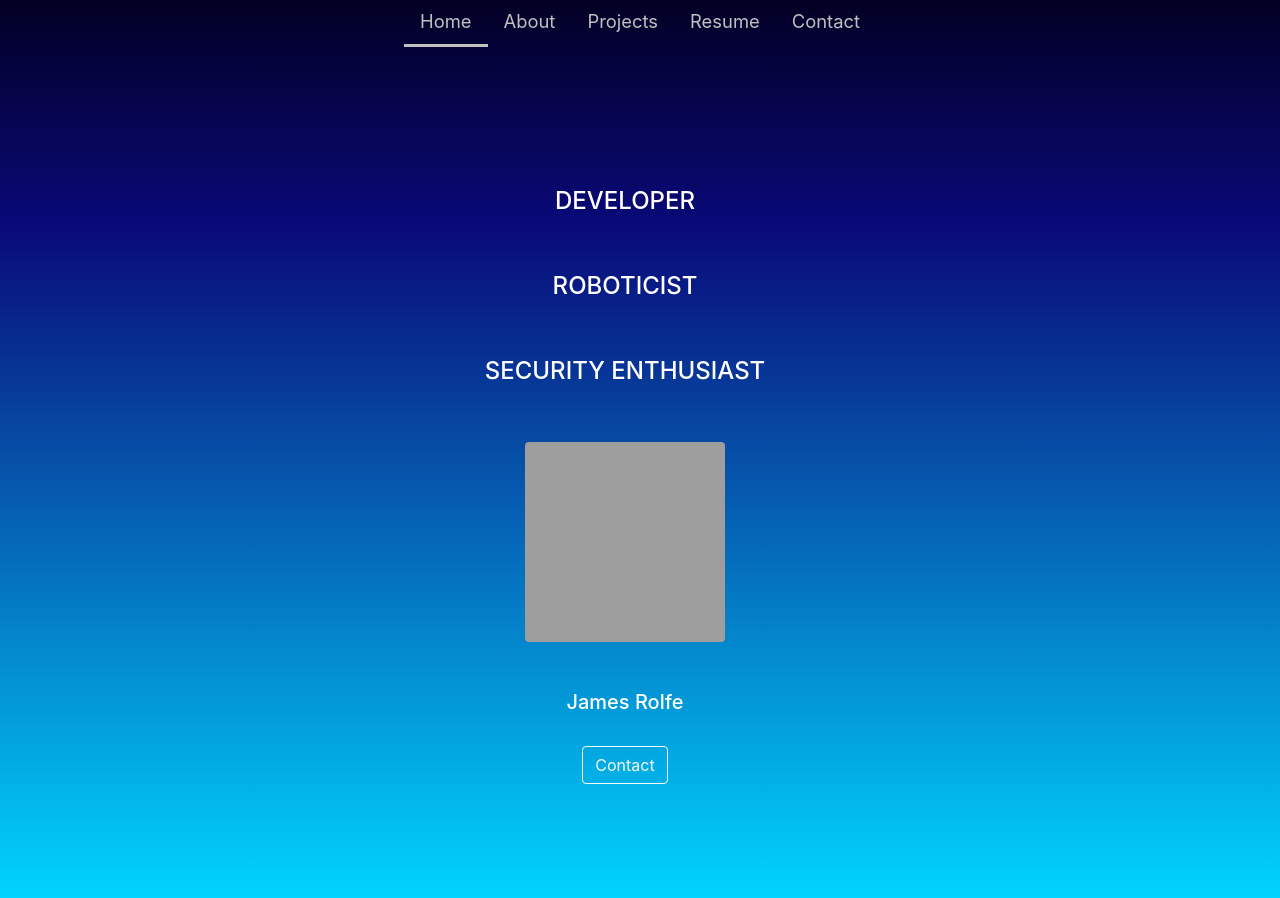
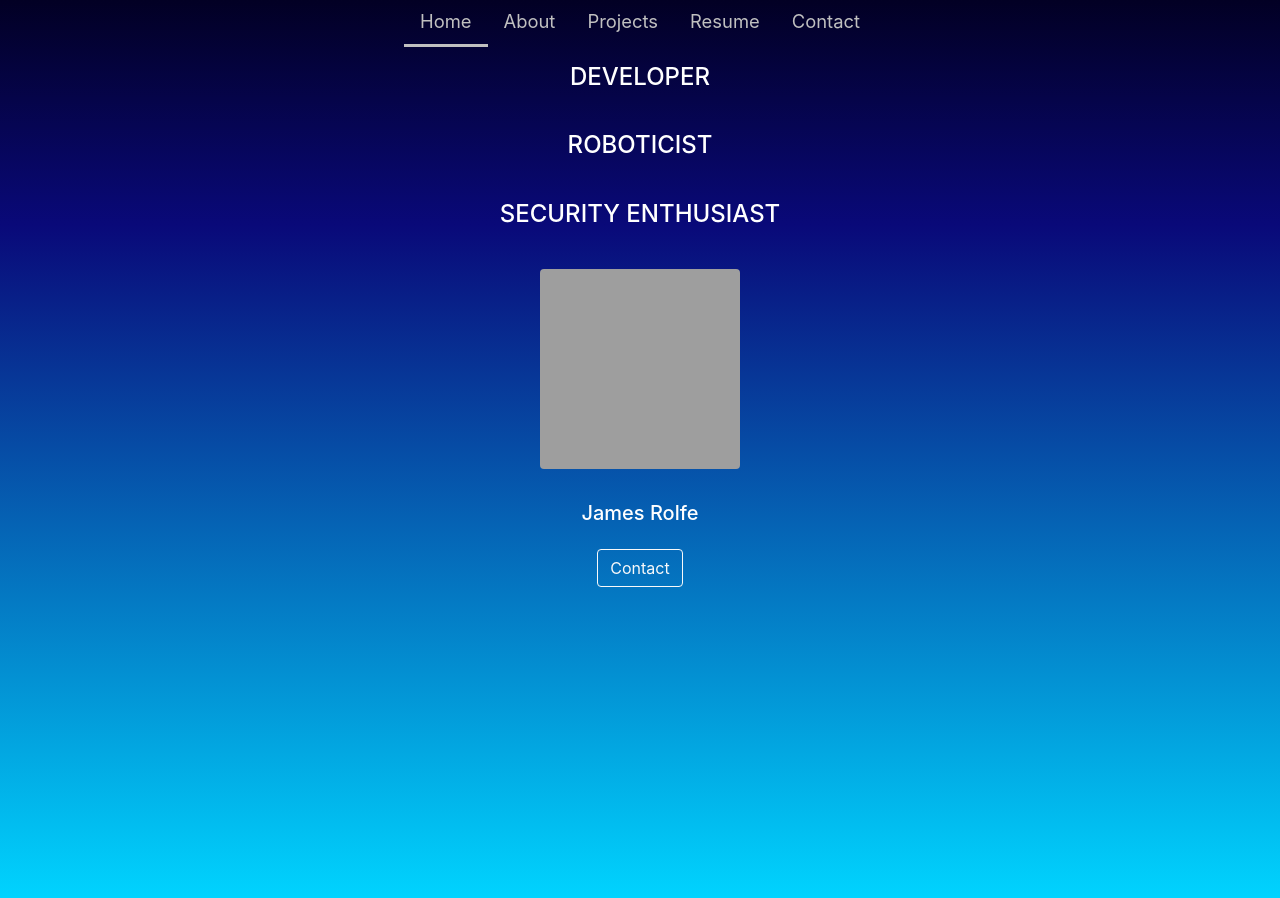
Before and after one commit to Jnrolfe/jnrolfe.github.io, a Jekyll site: the page built from index.html, in a window 1280 px wide. Built offline with Jekyll 4.4.1, drawn with Linux system fonts in a browser that asks for light colours; grey boxes are pictures that could not be loaded.

Commit message:
fix index page spacing

```diff
--- a/index.html
+++ b/index.html
@@ -2,21 +2,21 @@
 layout: default
 title: James Rolfe
 ---
-<div class="h-100 w-100 row align-items-center">
+<div class="container bg-transparent">
   <div class="col w-100 align-items-center">
-    <div class="row p-4 justify-content-center">
+    <div class="row p-3 justify-content-center">
       <h4 class="white-text">DEVELOPER</h4>
     </div>
-    <div class="row p-4 justify-content-center">
+    <div class="row p-3 justify-content-center">
       <h4 class="white-text">ROBOTICIST</h4>
     </div>
-    <div class="row p-4 justify-content-center">
+    <div class="row p-3 justify-content-center">
       <h4 class="white-text">SECURITY ENTHUSIAST</h4>
     </div>
-    <div class="row p-4 justify-content-center">
+    <div class="row p-3 justify-content-center">
       <img src="/img/about.jpeg" class="rounded about-img" alt="about-pic">
     </div>
-    <div class="row p-4 justify-content-center">
+    <div class="row p-3 justify-content-center">
       <h5 class="white-text">James Rolfe</h6>
     </div>
     <div class="row justify-content-center">
@@ -25,27 +25,6 @@ title: James Rolfe
   </div>
 </div>
 
-<!--
-<div class="col-md-12 py-2 h-100 align-items-center justify-content-center">
-  <div class="row h-25 m-auto">
-    <div class="col-md-6 align-self-center">
-    </div>
-    <div class="col-md-6 align-items-center">
-      <div class="col">
-        <h4>Developer</h4>
-      </div>
-      <div class="w-100"></div>
-      <div class="col">
-        <h4>Roboticist</h4>
-      </div>
-      <div class="w-100"></div>
-      <div class="col">
-        <h4>Security Enthusiast</h4>
-      </div>
-    </div>
-  </div>
-</div>
--->
 <script>
   $("#nav-home").addClass("active");
 </script>
```
Also changed, not shown: 1 other file.
